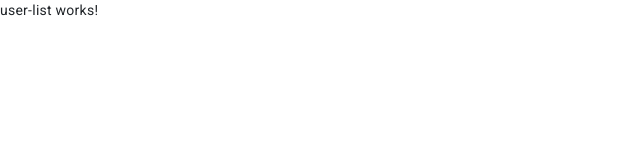
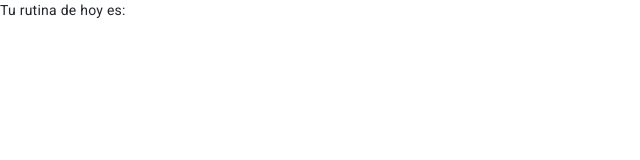
Before and after one commit to CarlosRGS5/AAW-HealthyLife, an Angular app: page /users in a window 1280 px wide. Shown: the top 160 px of the page, without its empty margins (0-640 px from the left). Built offline with nearby package versions, Linux system fonts and the light colour scheme.

Commit message:
Update user-list.component.html

```diff
--- a/src/app/user/user-list/user-list.component.html
+++ b/src/app/user/user-list/user-list.component.html
@@ -1 +1 @@
-<p>user-list works!</p>
+<p>Tu rutina de hoy es:</p>
```
